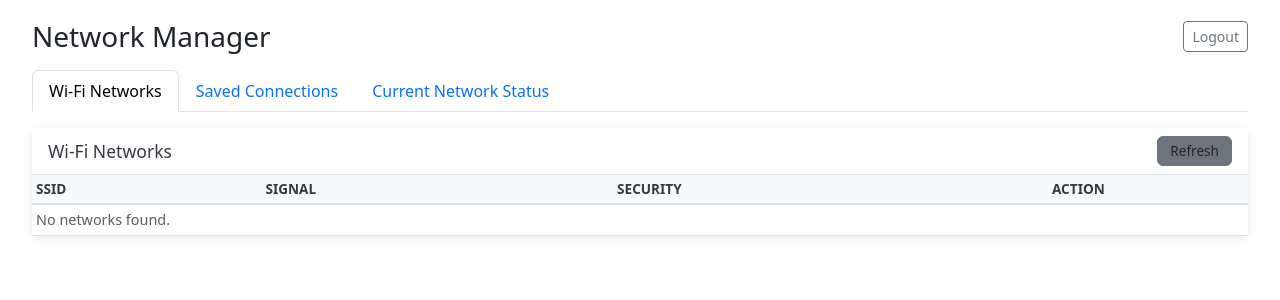
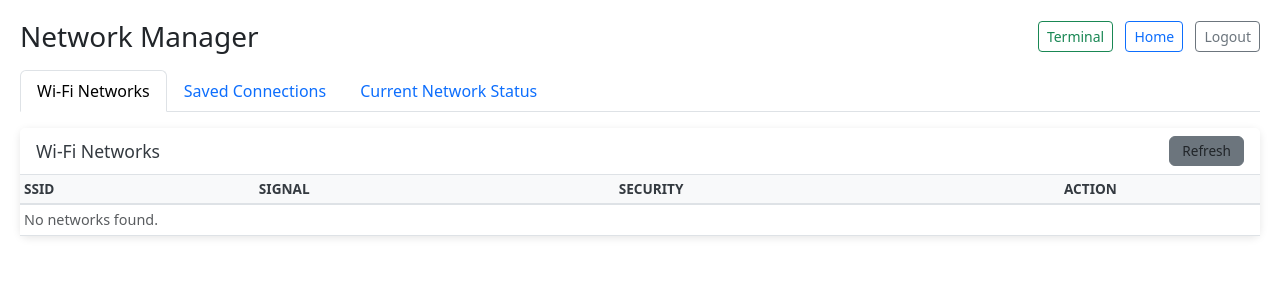
Before and after one commit to screenshotguy/rpiscripts, a PHP site: page /network/index.php in a window 1280 px wide. Shown: the top 300 px of the page. Run offline with PHP 8.4, Linux system fonts and the light colour scheme; the visitor is signed in with stand-in values (Sample User, id 1).

Commit message:
Added terminal

```diff
--- a/html/network/ui.php
+++ b/html/network/ui.php
@@ -139,13 +139,16 @@ function renderMainPage($message, $error, $wifi_list, $saved_connections, $iface
   </style>
 </head>
 <body>
-<div class="container-fluid">
-  <div class="d-flex justify-content-between align-items-center mb-3">
-    <h3 class="m-0">Network Manager</h3>
-    <form method="get" class="m-0">
+<div class="d-flex justify-content-between align-items-center mb-3">
+  <h3 class="m-0">Network Manager</h3>
+  <div>
+    <a href="http://<?php echo $_SERVER['SERVER_ADDR']; ?>:4200" target="_blank" class="btn btn-outline-success btn-sm me-2">Terminal</a>
+    <a href="/" class="btn btn-outline-primary btn-sm me-2">Home</a>
+    <form method="get" class="d-inline">
       <button type="submit" name="logout" class="btn btn-outline-secondary btn-sm">Logout</button>
     </form>
   </div>
+</div>
 
   <?php if ($message): ?>
     <div class="alert alert-success"><?= $message ?></div>
```
